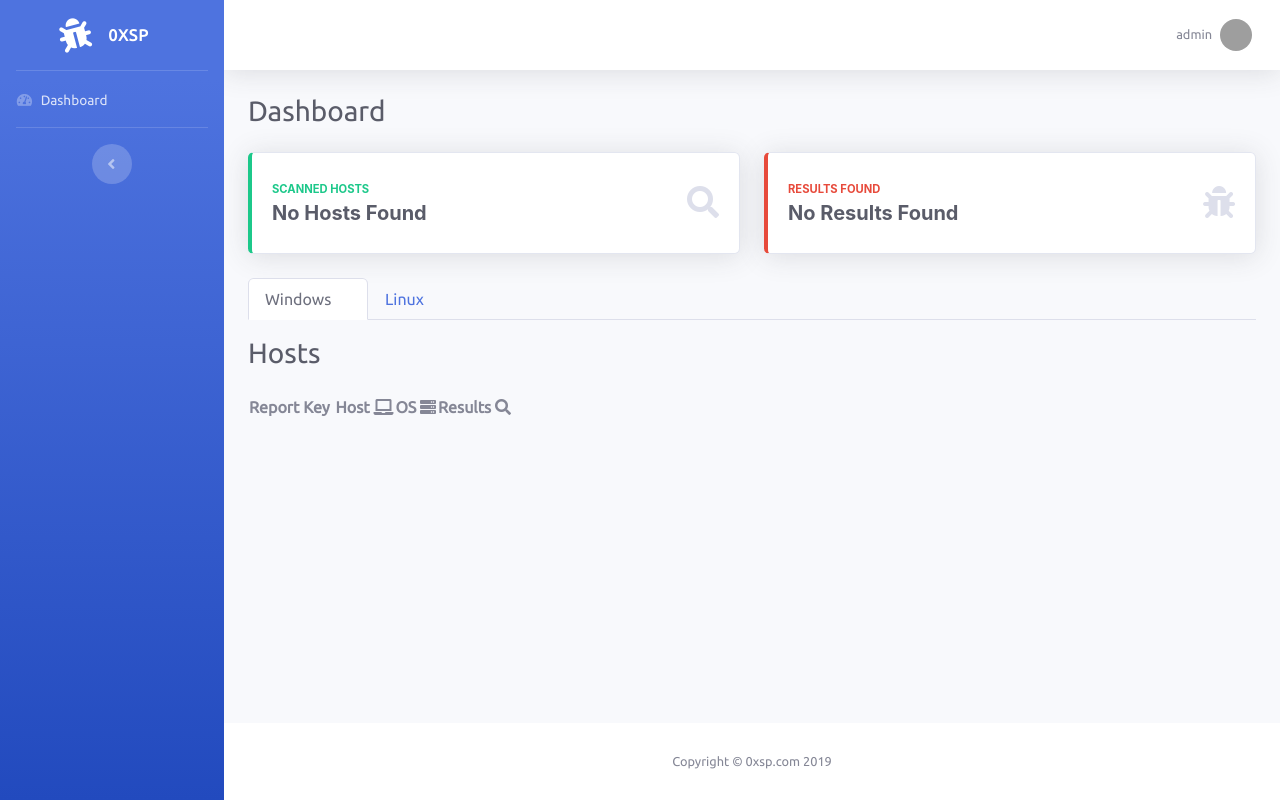
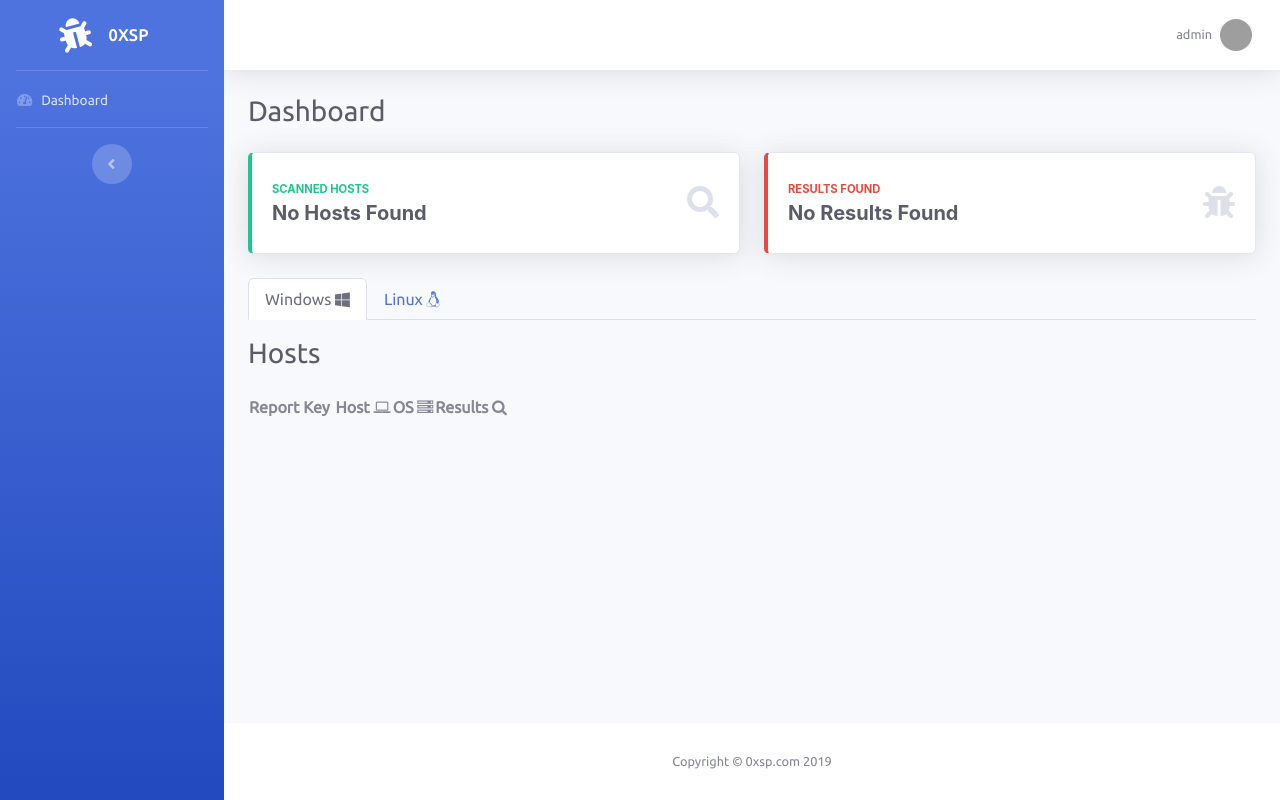
Before and after one commit to lawrenceamer/0xsp-Mongoose, a CodeIgniter app: page /database/index.php/dashboard/dashboard in a window 1280 px wide. Run offline with CodeIgniter, Linux system fonts and the light colour scheme; a user stored in the database is signed in; data comes from the database, SQL or seed files in the repository; data that the repository does not hold is empty; some libraries are stand-ins or nearby versions; grey boxes are pictures that could not be loaded.

Commit message:
Update header.php

```diff
--- a/web application/application/views/header.php
+++ b/web application/application/views/header.php
@@ -11,9 +11,10 @@
   <meta name="author" content="">
   <title><?=$title?></title>
   <link href="<?=base_url('storage/');?>vendor/fontawesome-free/css/all.min.css" rel="stylesheet" type="text/css">
+  <link href="<?=base_url('storage/');?>vendor/font-awesome/css/font-awesome.css" rel="stylesheet" type="text/css">
   <link href="<?=base_url('storage/');?>css/custom.css" rel="stylesheet">
-  <link href="https://cdn.datatables.net/1.10.19/css/jquery.dataTables.min.css" rel="stylesheet">
-  <link href="https://cdn.datatables.net/1.10.19/css/dataTables.bootstrap.min.css" rel="stylesheet">
+  <link href="<?=base_url('storage/');?>css/jquery.dataTables.min.css" rel="stylesheet">
+  <link href="<?=base_url('storage/');?>css/dataTables.bootstrap.min.css" rel="stylesheet">
   <link href="<?=base_url('storage/');?>css/sb-admin-2.min.css" rel="stylesheet">
 
 </head>
```
